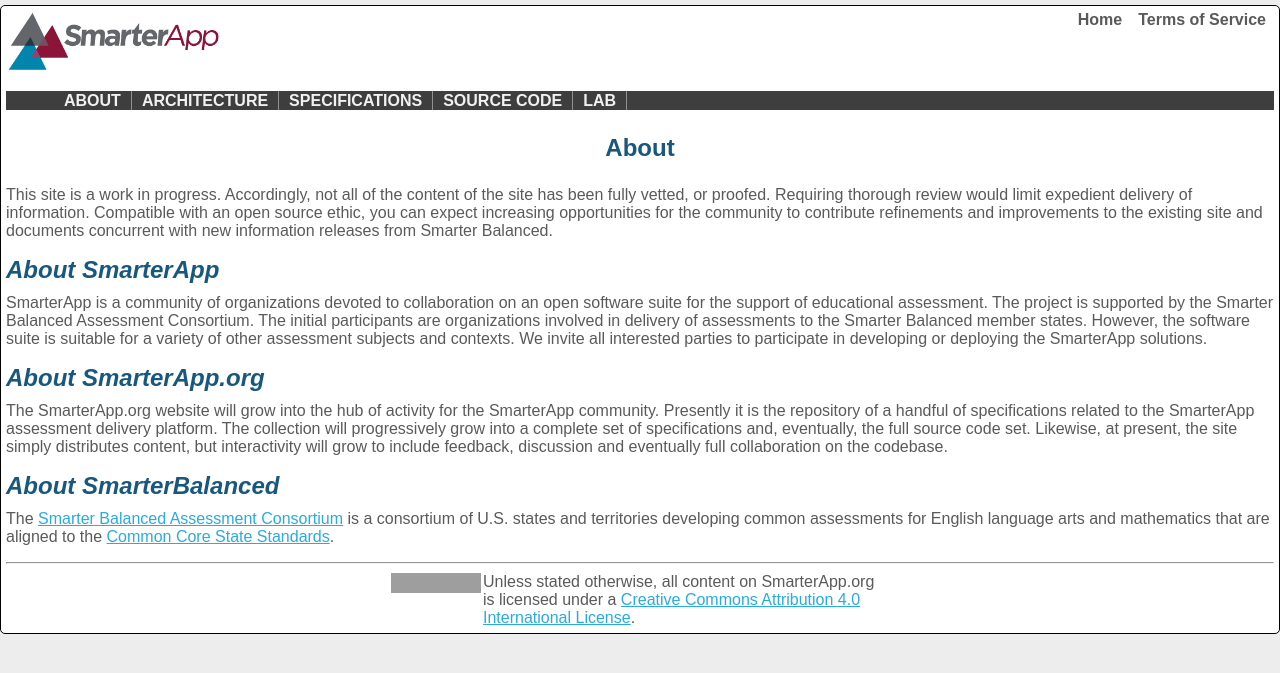
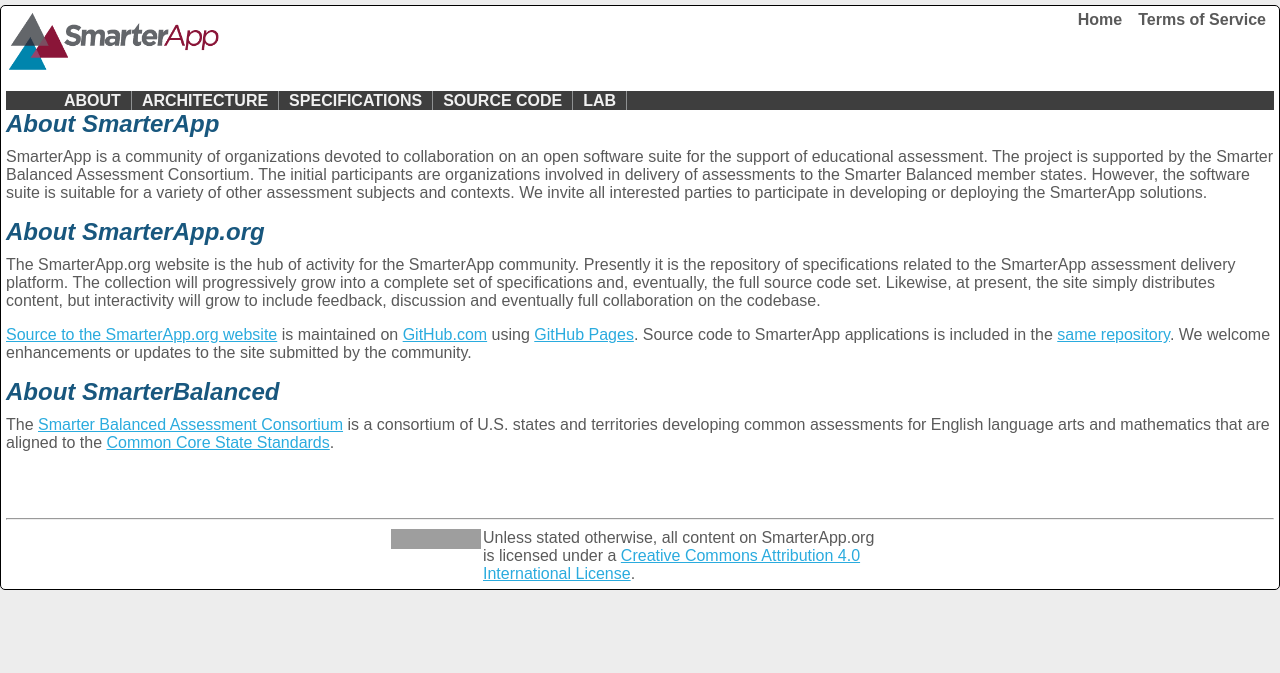
Before and after one commit to SmarterApp/smarterapp.github.io, a Jekyll site: the page built from about.html, in a window 1280 px wide. Shown: the top 673 px of the page. Built offline with Jekyll 4.4.1, drawn with Linux system fonts in a browser that asks for light colours; grey boxes are pictures that could not be loaded.

Commit message:
Updated the home and about pages.

```diff
--- a/about.html
+++ b/about.html
@@ -2,13 +2,6 @@
 title: SmarterApp - About
 layout: default
 ---
-<div class="title">About</div>
-<p>This site is a work in progress. Accordingly, not all of the content
-of the site has been fully vetted, or proofed. Requiring thorough review
-would limit expedient delivery of information. Compatible with an open source
-ethic, you can expect increasing opportunities for the community to contribute
-refinements and improvements to the existing site and documents concurrent
-with new information releases from Smarter Balanced. </p>
 <h1>About SmarterApp</h1>
 <p>SmarterApp is a community of organizations devoted to collaboration on
 an open software suite for the support of educational assessment. The project
@@ -19,13 +12,14 @@
 parties to participate in developing or deploying the SmarterApp solutions.
 </p>
 <h1>About SmarterApp.org</h1>
-<p>The SmarterApp.org website will grow into the hub of activity for the
-SmarterApp community. Presently it is the repository of a handful of specifications
+<p>The SmarterApp.org website is the hub of activity for the
+SmarterApp community. Presently it is the repository of specifications
 related to the SmarterApp assessment delivery platform. The collection will
 progressively grow into a complete set of specifications and, eventually,
 the full source code set. Likewise, at present, the site simply distributes
 content, but interactivity will grow to include feedback, discussion and
-eventually full collaboration on the codebase. </p>
+eventually full collaboration on the codebase.</p>
+<p><a href="https://github.com/orgs/SmarterApp">Source to the SmarterApp.org website</a> is maintained on <a href="https://github.com/orgs/SmarterApp">GitHub.com</a> using <a href="https://pages.github.com">GitHub Pages</a>. Source code to SmarterApp applications is included in the <a href="https://github.com/orgs/SmarterApp">same repository</a>. We welcome enhancements or updates to the site submitted by the community.</p>
 <h1>About SmarterBalanced</h1>
 <p>The <a href="http://www.smarterbalanced.org">Smarter Balanced Assessment
 Consortium</a> is a consortium of U.S. states and territories developing
--- a/index.html
+++ b/index.html
@@ -22,9 +22,9 @@
 		<br />
 		<p style="font-weight: bold;">SmarterApp is a community of organizations
 		devoted to collaboration on an open software suite for the support of educational
-		assessment. </p>
-		<p>This site is a work in progress. Please excuse flaws and typos. See the
-		<a href="about.html">About page</a> for more detail.</p>
+		assessment. The project is used by but is not exclusive to the <a href="http://www.smarterbalanced.org">Smarter Balanced Assessment Consortium</a>.</p>
+		<p>Please see the
+		<a href="about.html">About Page</a> for more information about SmarterApp.org.</p>
 		<table style="width: 100%; vertical-align:middle;">
 			<tr style="vertical-align:bottom;">
 				<td>
```
